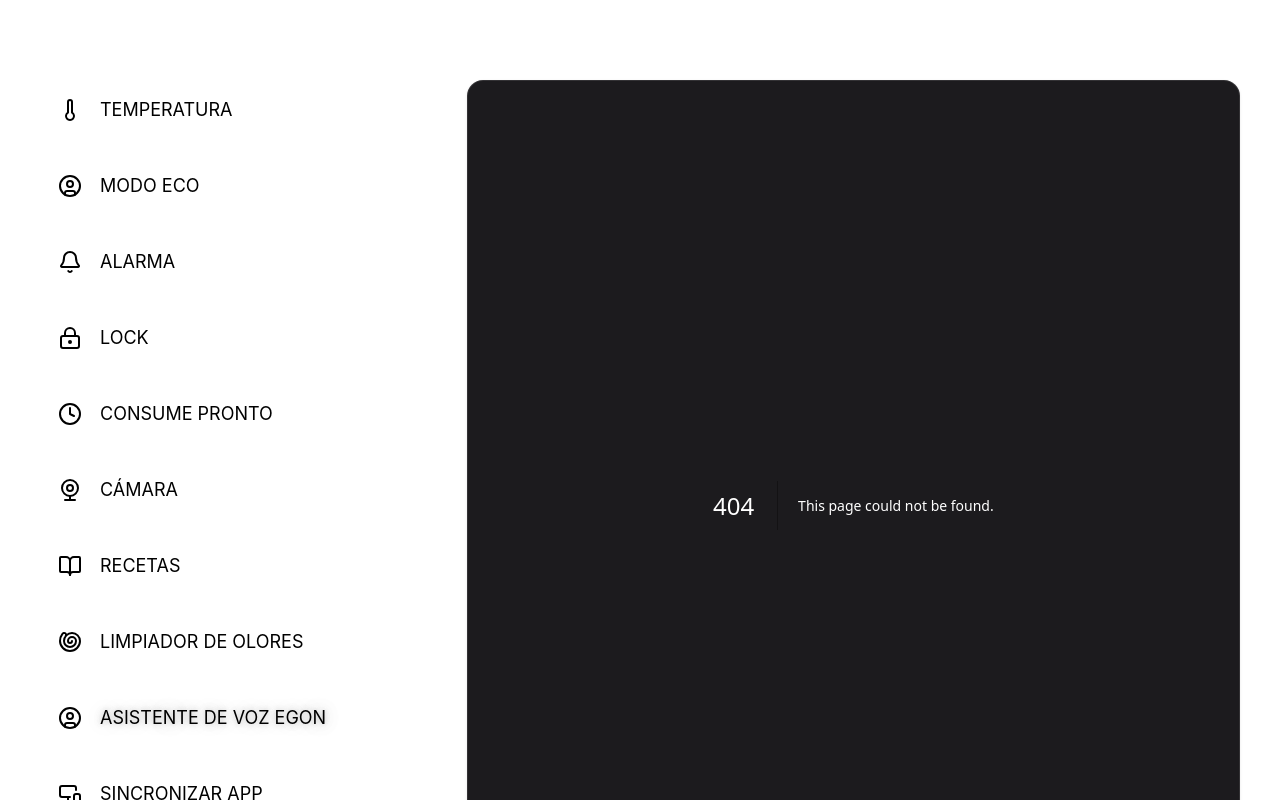
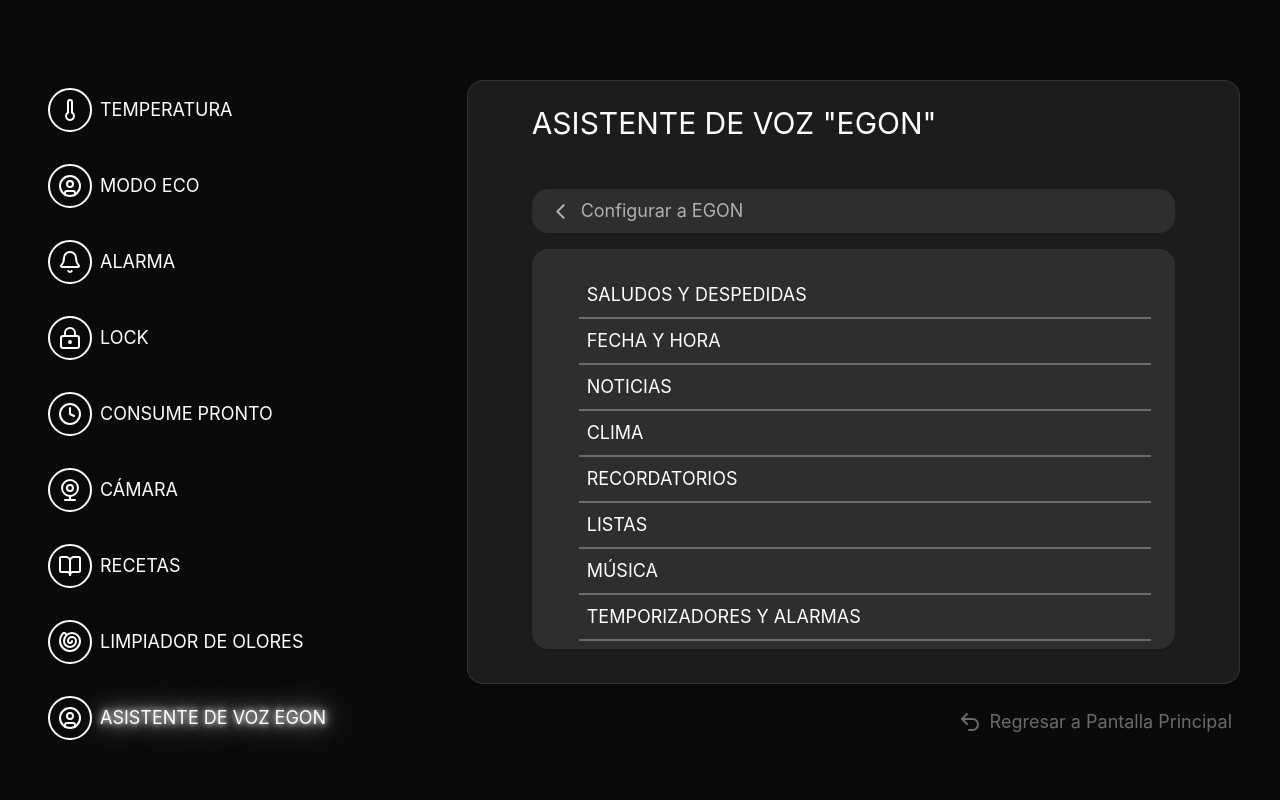
Before and after one commit to DanielCruzAr/EGON-RECIPIES, a Next.js app: page /egon/included in a window 1280 px wide. Before the commit this address had no page. Built offline with nearby package versions, Linux system fonts and the light colour scheme.

Commit message:
egon included

```diff
--- /dev/null
+++ b/src/app/egon/included/page.tsx
@@ -0,0 +1,61 @@
+"use client";
+
+import { Card } from "@/components/ui/card";
+import { egonIncludedOptions } from "@/constants/egon-settings";
+import { useUIStore } from "@/stores/uiStore";
+import { Check, ChevronLeft } from "lucide-react";
+import React from "react";
+
+const Page = () => {
+    const egonIncluded = useUIStore((state) => state.egonIncluded);
+    const setEgonIncluded = useUIStore((state) => state.setEgonIncluded);
+
+    return (
+        <div className="flex flex-col items-start justify-start px-10 gap-4">
+            <h2>ASISTENTE DE VOZ "EGON"</h2>
+            <div
+                className="flex items-center gap-2 rounded-2xl bg-card-2 py-2 px-4 w-full mt-8 cursor-pointer"
+                onClick={() => {
+                    window.history.back();
+                }}
+            >
+                <ChevronLeft className="text-gray-1" size={25} />
+                <h3 className="text-gray-1">Configurar a EGON</h3>
+            </div>
+            <Card className="rounded-2xl border-0 bg-card-2 w-full h-[400px] overflow-y-auto scrollbar-thumb-foreground scrollbar-track-card-2 scrollbar-thin px-6">
+                <div>
+                    {egonIncludedOptions.map((item, index) => (
+                        <div
+                            key={index}
+                            className="flex items-center cursor-pointer"
+                            onClick={() => {
+                                if (egonIncluded.includes(item)) {
+                                    setEgonIncluded(
+                                        egonIncluded.filter((i) => i !== item)
+                                    );
+                                } else {
+                                    setEgonIncluded([...egonIncluded, item]);
+                                }
+                            }}
+                        >
+                            {egonIncluded.includes(item) ? (
+                                <Check className="w-6" />
+                            ) : (
+                                <div className="w-6" />
+                            )}
+                            <div
+                                className={`w-full p-2 ${
+                                    index !== 0 && "border-t-2 border-gray-2"
+                                }`}
+                            >
+                                <h3>{item}</h3>
+                            </div>
+                        </div>
+                    ))}
+                </div>
+            </Card>
+        </div>
+    );
+};
+
+export default Page;
--- a/src/app/egon/page.tsx
+++ b/src/app/egon/page.tsx
@@ -44,6 +44,11 @@ const Page = () => {
                 className={`flex items-center justify-between rounded-2xl py-2 px-4 w-2/5 mt-8 cursor-pointer ${
                     egon ? "bg-card-2" : "bg-card-2/10"
                 }`}
+                onClick={() => {
+                    if (egon) {
+                        window.location.href = "/egon/included";
+                    }
+                }}
             >
                 <h3 className={`${egon ? "text-gray-1" : "text-gray-1/10"}`}>
                     Incluidos con EGON
--- a/src/app/recipes/page.tsx
+++ b/src/app/recipes/page.tsx
@@ -61,8 +61,8 @@ const Page = () => {
                         value={type}
                         // className="overflow-auto scrollbar-thumb-foreground scrollbar-track-card-2 scrollbar-thin"
                     >
-                        <Card className="bg-card-2 rounded-2xl">
-                            <CardContent>
+                        <Card className="bg-card-2 rounded-2xl h-[400px] overflow-y-hidden">
+                            <CardContent className="overflow-y-auto scrollbar-thumb-foreground scrollbar-track-card-2 scrollbar-thin px-6">
                                 <div>
                                     {recipes
                                         .filter(
--- a/src/constants/egon-settings.ts
+++ b/src/constants/egon-settings.ts
@@ -81,3 +81,16 @@ export const speekingSpeeds = [
     "Rápida",
     "Muy rápida",
 ];
+
+export const egonIncludedOptions = [
+    "SALUDOS Y DESPEDIDAS",
+    "FECHA Y HORA",
+    "NOTICIAS",
+    "CLIMA",
+    "RECORDATORIOS",
+    "LISTAS",
+    "MÚSICA",
+    "TEMPORIZADORES Y ALARMAS",
+    "BUSCADOR DE INTERNET",
+    "VIDEOS Y PODCASTS",
+];
--- a/src/stores/uiStore.ts
+++ b/src/stores/uiStore.ts
@@ -30,6 +30,8 @@ interface UIState {
     setEgonVoice: (value: number) => void;
     speakingSpeed: string;
     setSpeakingSpeed: (value: string) => void;
+    egonIncluded: string[];
+    setEgonIncluded: (value: string[]) => void;
 }
 
 export const useUIStore = create<UIState>()(
@@ -63,6 +65,8 @@ export const useUIStore = create<UIState>()(
             setEgonVoice: (value) => set({ egonVoice: value }),
             speakingSpeed: "normal",
             setSpeakingSpeed: (value) => set({ speakingSpeed: value }),
+            egonIncluded: [],
+            setEgonIncluded: (value) => set({ egonIncluded: value }),
         }),
         {
             name: "egon-settings",
```
